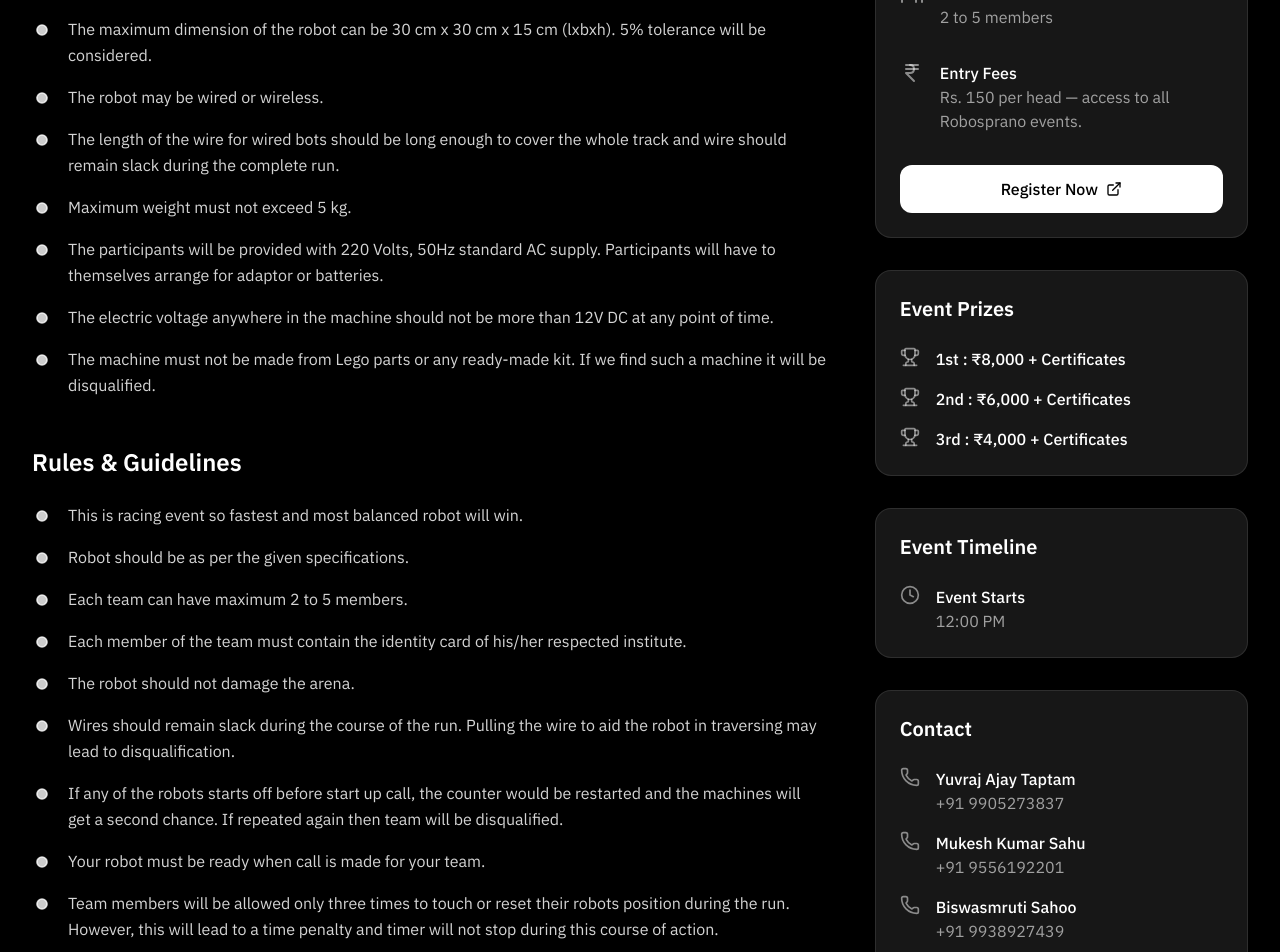
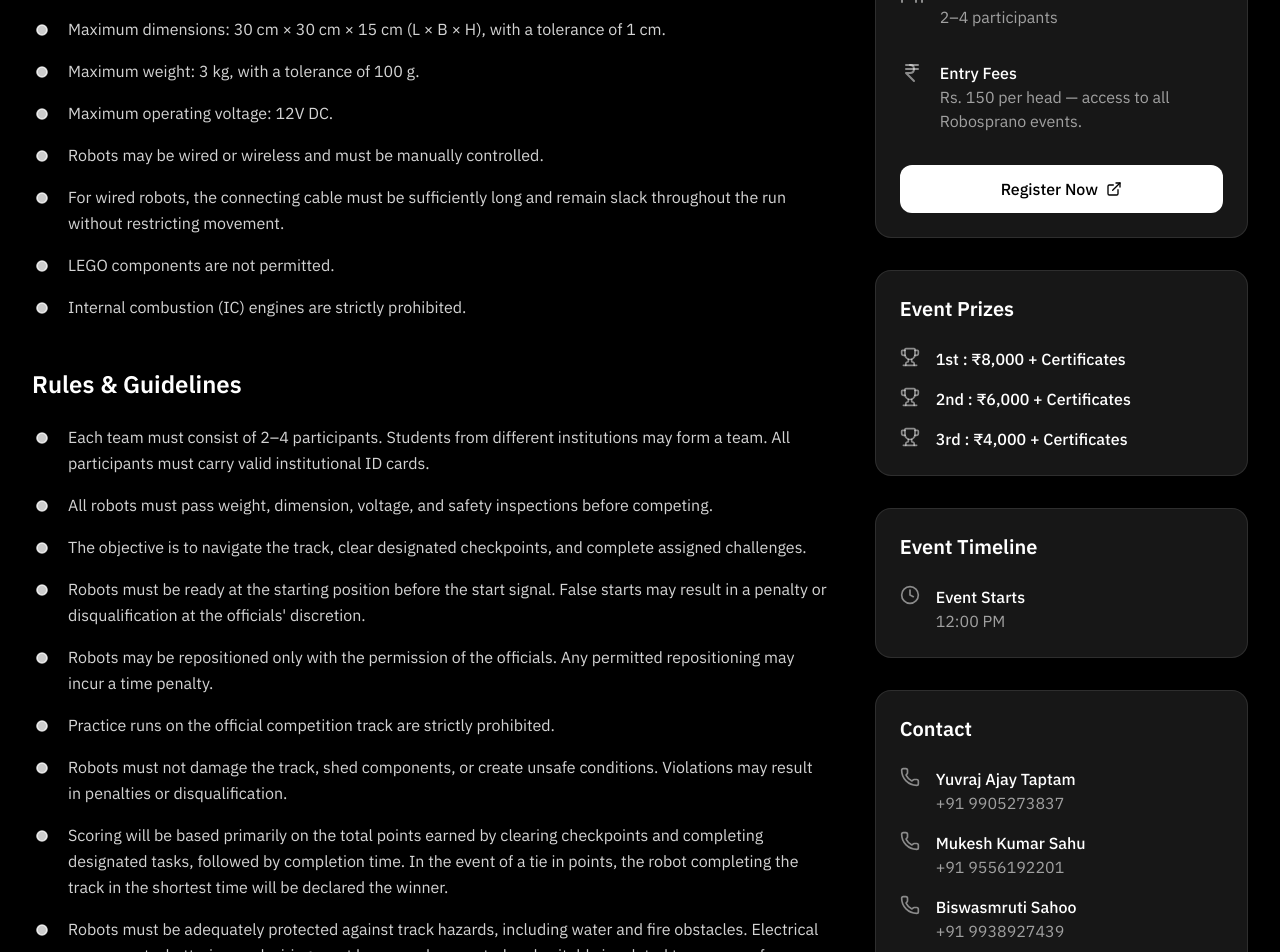
Before and after one commit to codebreakers-gcek/robosprano26, a Next.js app: page /events/death-race in a window 1280 px wide. Shown: the part 1020-1972 px from the top of the page. Built offline with nearby package versions, Linux system fonts and the light colour scheme; no server answers; a web font is replaced by a local one.

Commit message:
feat(events): update official Bot Specifications and Rules for Robo Sumo, Robo Soccer, and Robo Race

```diff
--- a/data/roboticsEvents.ts
+++ b/data/roboticsEvents.ts
@@ -33,7 +33,7 @@ export const ROBOTICS_EVENTS: RoboticsEvent[] = [
   {
     id: "death-race",
     slug: "death-race",
-    title: "Death Race",
+    title: "Robo Race",
     category: "racing",
     tagline: "High-octane obstacle circuit, loops, ramps, and time attacks.",
     badge: "Robosprano",
@@ -42,7 +42,7 @@ export const ROBOTICS_EVENTS: RoboticsEvent[] = [
     time: "12:00 PM",
     venue: "GCEK Ground Floor",
     location: "GCEK Ground Floor",
-    teamSize: "2 to 5 members",
+    teamSize: "2–4 participants",
     fee: "Rs. 150 per head — access to all Robosprano events.",
     prizePool: "₹18,000",
     prizes: [
@@ -59,30 +59,25 @@ export const ROBOTICS_EVENTS: RoboticsEvent[] = [
     description:
       "Death Race is a Racing event, using Manual Robotics. Teams compete with each other by making a racing bot either wired or wireless within the specified dimensions that can operated manually and can travel through all turns of the track. It should be able to withstand any obstacle-big or small in the least of time, including hurdles, checkpoints and tasks within the Track Obstacles. For the competition will include Switch Bridge, speed breakers, marble pit, slippery path, rotating disc, curve ramp down etc. The bot that will complete the specified task in least time will be the winner.",
     botSpecifications: [
-      "The maximum dimension of the robot can be 30 cm x 30 cm x 15 cm (lxbxh). 5% tolerance will be considered.",
-      "The robot may be wired or wireless.",
-      "The length of the wire for wired bots should be long enough to cover the whole track and wire should remain slack during the complete run.",
-      "Maximum weight must not exceed 5 kg.",
-      "The participants will be provided with 220 Volts, 50Hz standard AC supply. Participants will have to themselves arrange for adaptor or batteries.",
-      "The electric voltage anywhere in the machine should not be more than 12V DC at any point of time.",
-      "The machine must not be made from Lego parts or any ready-made kit. If we find such a machine it will be disqualified.",
+      "Maximum dimensions: 30 cm × 30 cm × 15 cm (L × B × H), with a tolerance of 1 cm.",
+      "Maximum weight: 3 kg, with a tolerance of 100 g.",
+      "Maximum operating voltage: 12V DC.",
+      "Robots may be wired or wireless and must be manually controlled.",
+      "For wired robots, the connecting cable must be sufficiently long and remain slack throughout the run without restricting movement.",
+      "LEGO components are not permitted.",
+      "Internal combustion (IC) engines are strictly prohibited.",
     ],
     rules: [
-      "This is racing event so fastest and most balanced robot will win.",
-      "Robot should be as per the given specifications.",
-      "Each team can have maximum 2 to 5 members.",
-      "Each member of the team must contain the identity card of his/her respected institute.",
-      "The robot should not damage the arena.",
-      "Wires should remain slack during the course of the run. Pulling the wire to aid the robot in traversing may lead to disqualification.",
-      "If any of the robots starts off before start up call, the counter would be restarted and the machines will get a second chance. If repeated again then team will be disqualified.",
-      "Your robot must be ready when call is made for your team.",
-      "Team members will be allowed only three times to touch or reset their robots position during the run. However, this will lead to a time penalty and timer will not stop during this course of action.",
-      "The robot will be judged on basis of (in priority) - Number of checkpoints cleared, Time to complete the track.",
-      "No test practice will be allowed on the arena.",
-      "The robot must not leave behind any of its parts during the run; else it will result disqualification.",
-      "Unethical behavior could lead to disqualification. Co-ordination committee has all the rights to take final decisions for any matter during the event.",
-      "Judge's decision will be considered final.",
-      "Certificates of Participation will be given to all the teams that will participate in the event, but not to the teams which get disqualified due to disobeying any of the competition rules.",
+      "Each team must consist of 2–4 participants. Students from different institutions may form a team. All participants must carry valid institutional ID cards.",
+      "All robots must pass weight, dimension, voltage, and safety inspections before competing.",
+      "The objective is to navigate the track, clear designated checkpoints, and complete assigned challenges.",
+      "Robots must be ready at the starting position before the start signal. False starts may result in a penalty or disqualification at the officials' discretion.",
+      "Robots may be repositioned only with the permission of the officials. Any permitted repositioning may incur a time penalty.",
+      "Practice runs on the official competition track are strictly prohibited.",
+      "Robots must not damage the track, shed components, or create unsafe conditions. Violations may result in penalties or disqualification.",
+      "Scoring will be based primarily on the total points earned by clearing checkpoints and completing designated tasks, followed by completion time. In the event of a tie in points, the robot completing the track in the shortest time will be declared the winner.",
+      "Robots must be adequately protected against track hazards, including water and fire obstacles. Electrical components, batteries, and wiring must be securely mounted and suitably insulated to ensure safe operation. Robots failing to meet safety requirements may be disqualified.",
+      "Teams must report promptly when called for their race. The judges' decisions regarding scoring, timing, penalties, and disqualification will be final. The organizing committee reserves the right to amend the rules when necessary.",
     ],
     contact: {
       "Yuvraj Ajay Taptam": "+91 9905273837",
@@ -170,7 +165,7 @@ export const ROBOTICS_EVENTS: RoboticsEvent[] = [
     time: "02:00 PM",
     venue: "GCEK Indoor Arena",
     location: "GCEK Indoor Arena",
-    teamSize: "2 to 4 members",
+    teamSize: "2–4 participants",
     fee: "Rs. 150 per head — access to all Robosprano events.",
     prizePool: "₹18,000",
     prizes: [
@@ -187,17 +182,24 @@ export const ROBOTICS_EVENTS: RoboticsEvent[] = [
     description:
       "Robo Sumo is an intense engineering ring battle modeled on traditional Japanese Sumo. Two robots battle on an elevated circular ring (Dohyo). The objective is to use brute pushing force, custom silicon tire traction, and ultra-low metal plow scoops to push the opponent completely off the ring without falling off oneself.",
     botSpecifications: [
-      "Max dimensions: 20 cm x 20 cm with unlimited height.",
-      "Maximum weight: Bot weight must not exceed 3.0 kg.",
-      "Wheels/Traction: High-grip silicone or rubber tires allowed. No suction cups or sticky adhesive substances.",
-      "Power source: Maximum onboard DC battery voltage of 18V.",
-      "Sharp edge scoop wedges permitted, but no rotating blades, liquids, or projectile weapons.",
+      "Maximum dimensions: 30 cm × 30 cm × 15 cm (L × B × H), with a tolerance of 1 cm.",
+      "Maximum weight: 5 kg, with a tolerance of 200 g.",
+      "Maximum operating voltage: 12V DC.",
+      "Robots may be wired or wireless and must be manually controlled.",
+      "LEGO components are not permitted.",
+      "Internal combustion (IC) engines are strictly prohibited.",
     ],
     rules: [
-      "Matches are best 2 out of 3 rounds. Each round is a maximum of 3 minutes.",
-      "A bot loses the round if any part of its body touches the floor outside the Dohyo perimeter.",
-      "If both bots fall simultaneously, the round is restarted.",
-      "Autonomous and manual RC variants are permitted under designated brackets.",
+      "Each team must consist of 2–4 participants. Students from different institutions may form a team. All participants must carry valid institutional ID cards.",
+      "All robots must pass weight, dimension, voltage, and safety inspections before competing.",
+      "The objective is to push the opponent's robot beyond the arena boundary.",
+      "A point will be awarded when 50% or more of the opponent robot's body extends beyond the arena boundary. The referee's decision regarding scoring will be final.",
+      "For wired robots, the connecting cable must be sufficiently long and remain slack throughout the match without restricting movement.",
+      "If neither robot scores within the allotted match time, the winner will be decided by the judges based on pushing effectiveness and control. In case of a tie, a sudden-death round will be conducted.",
+      "No practice runs will be allowed on the competition arena.",
+      "Participants must not touch, reposition, or interfere with either robot during a match unless instructed by the officials.",
+      "Batteries must be securely mounted, and exposed electrical connections must be properly insulated. Damaged or leaking batteries are prohibited.",
+      "A non-functional robot may forfeit the round. Deliberate damage, unsafe conduct, or rule violations may result in disqualification. Teams must report promptly when called. The judges' decisions will be final, and the organizing committee reserves the right to amend the rules when necessary.",
     ],
     contact: {
       "Mukesh Kumar Sahu": "+91 9556192201",
@@ -224,7 +226,7 @@ export const ROBOTICS_EVENTS: RoboticsEvent[] = [
     time: "10:00 AM",
     venue: "GCEK Sports Pitch",
     location: "GCEK Sports Pitch",
-    teamSize: "2 to 4 members",
+    teamSize: "2–4 participants",
     fee: "Rs. 150 per head — access to all Robosprano events.",
     prizePool: "₹15,000",
     prizes: [
@@ -241,17 +243,25 @@ export const ROBOTICS_EVENTS: RoboticsEvent[] = [
     description:
       "Robo Soccer pits precision robotic soccer machines in head-to-head competition on a miniaturized turf pitch. Teams construct agile, omnidirectional or tank-drive robots equipped with custom kickers and dribbler mechanisms to out-maneuver opponents and score goals into the net.",
     botSpecifications: [
-      "Maximum dimensions: 25 cm x 25 cm x 25 cm.",
-      "Maximum weight: 3 kg.",
-      "Kicker mechanism: Pneumatic, mechanical spring, or solenoid kicker allowed.",
-      "Ball control: The robot must not hold or encapsulate more than 20% of the ball diameter.",
-      "Max voltage: 12V DC onboard battery.",
+      "Maximum dimensions: 30 cm × 30 cm × 15 cm (L × B × H), with a tolerance of 1 cm.",
+      "Maximum weight: 5 kg, with a tolerance of 200 g.",
+      "Maximum operating voltage: 12V DC.",
+      "Robots may be wired or wireless and must be manually controlled.",
+      "For wired robots, the connecting cable must be sufficiently long and remain slack throughout the match without restricting movement.",
+      "LEGO components are not permitted.",
+      "Internal combustion (IC) engines are strictly prohibited.",
     ],
     rules: [
-      "Matches consist of two 5-minute halves with a 2-minute half-time break.",
-      "The team with the most goals scored at full time wins the match.",
-      "Direct collisions without targeting the ball will be penalized as fouls.",
-      "Penalty kicks will decide tie-breakers in knockout elimination stages.",
+      "Each team must consist of 2–4 participants. Students from different institutions may form a team. All participants must carry valid institutional ID cards.",
+      "All robots must pass weight, dimension, voltage, and safety inspections before competing.",
+      "The objective is to score goals by maneuvering the ball into the opponent's goal while defending one's own goal.",
+      "A goal will be counted only when the entire ball crosses the goal line.",
+      "Robots must not intentionally hold, carry, trap, or enclose the ball in a manner that prevents fair gameplay.",
+      "After each goal, play will restart from the designated starting position under the referee's instructions.",
+      "Deliberate grabbing, overturning, damaging, or unsafe interference with an opponent's robot is prohibited and may result in a penalty or disqualification.",
+      "Participants must not touch, reposition, or interfere with their robots during a match unless permitted by the referee.",
+      "The team scoring the highest number of goals within the allotted match time will be declared the winner. In case of a tie, an additional round or another tie-breaking procedure specified by the organizers will be conducted.",
+      "The referee may pause or restart a match due to technical issues, ball obstruction, or unsafe conditions. Teams must report promptly when called. The referee's decisions will be final, and the organizing committee reserves the right to amend the rules when necessary.",
     ],
     contact: {
       "Yuvraj Ajay Taptam": "+91 9905273837",
```
Also changed, not shown: app/events/[slug]/page.tsx (+12 -3 lines).
